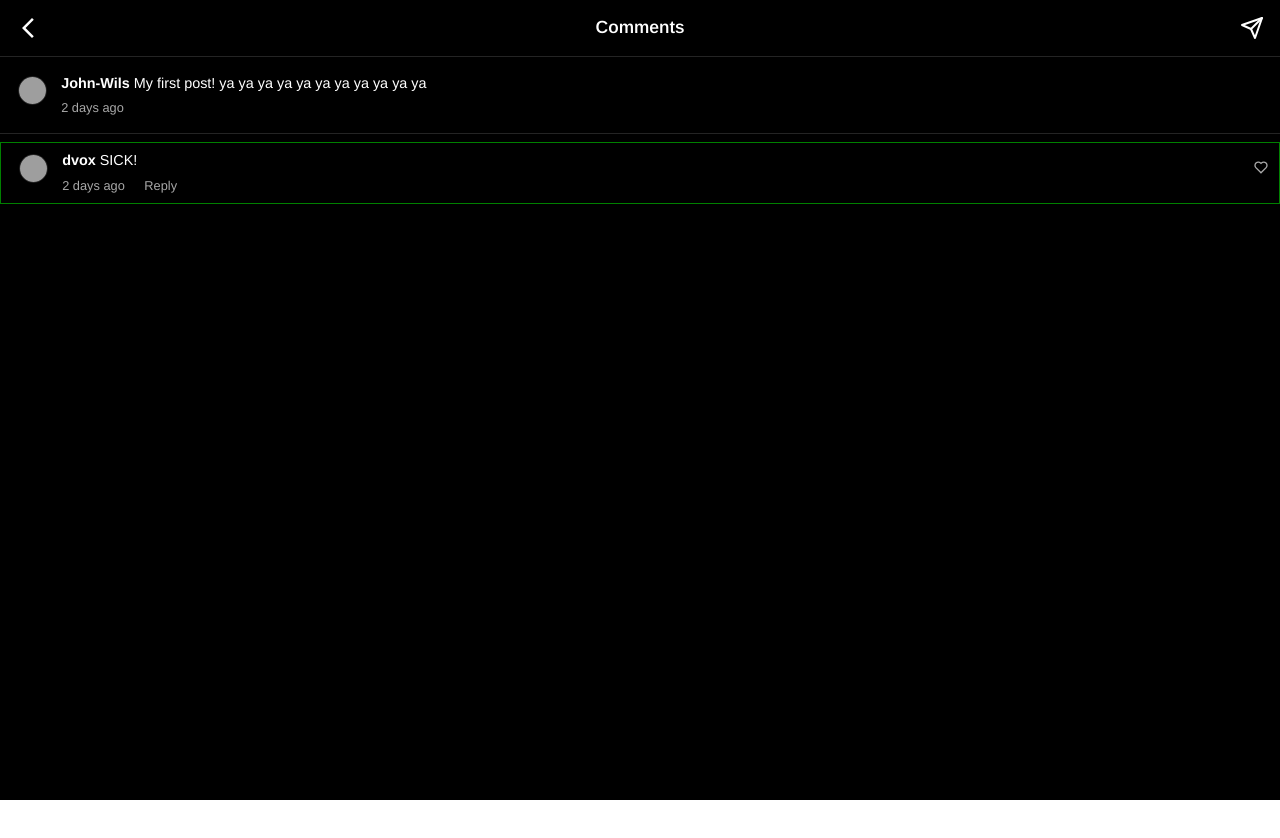
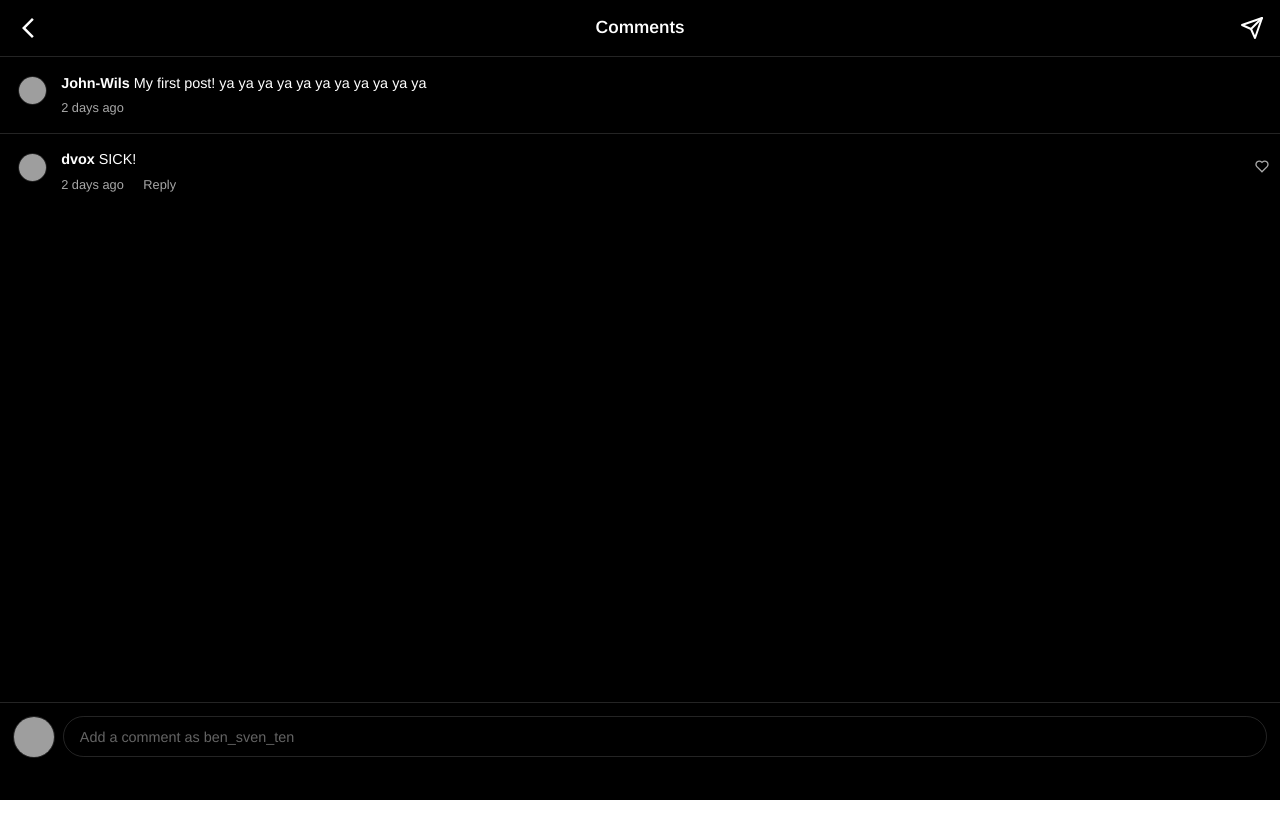
Before and after one commit to uwitdat/instagram-clone, a Next.js app: page / in a window 1280 px wide. Both pictures are taken after a click on the icon 63 px from the left and 526 px from the top of the page. Shown: the top 838 px of the page. Built offline with nearby package versions, Linux system fonts and the light colour scheme; grey boxes are pictures that could not be loaded.

Commit message:
added comment input field

```diff
--- a/components/Comments.js
+++ b/components/Comments.js
@@ -1,4 +1,4 @@
-import React from 'react'
+import React, { useState } from 'react'
 import commentStyles from '../styles/comments.module.scss';
 import { FiSend } from 'react-icons/fi';
 import { MdOutlineArrowBackIosNew } from 'react-icons/md';
@@ -8,8 +8,11 @@ import moment from 'moment';
 const Comments = ({ showComments, setShowComments, currentTopPosition, post }) => {
 
   const handleCloseComments = () => setShowComments(false)
+  const [newComment, setNewComment] = useState('')
 
-  console.log('post', post)
+  const [inputFocused, setInputFocused] = useState(null)
+  const onFocus = () => setInputFocused(true)
+  const onBlur = () => setInputFocused(false)
 
   return (
     <div className={showComments ? commentStyles.showComments : commentStyles.comments} style={{ top: `${currentTopPosition}px` }}>
@@ -29,8 +32,8 @@ const Comments = ({ showComments, setShowComments, currentTopPosition, post }) =
       </section>
 
       <div className={commentStyles.commentContent}>
-        {post.comments.map((comment) => (
-          <section key={comment.id} className={commentStyles.postDetails}>
+        {post.comments.map((comment, idx) => (
+          <section key={idx} className={commentStyles.postDetails}>
             <div>
               <img src={comment.userAvatar} alt={comment.userAvatar} />
             </div>
@@ -44,6 +47,13 @@ const Comments = ({ showComments, setShowComments, currentTopPosition, post }) =
           </section>
         ))}
       </div>
+      <nav className={commentStyles.footerNav}>
+        <img src={'https://media.wired.com/photos/5926dc8ecfe0d93c474319dd/master/pass/PikachuTA-EWEATA.jpg'} alt={'https://media.wired.com/photos/5926dc8ecfe0d93c474319dd/master/pass/PikachuTA-EWEATA.jpg'} />
+        <input onChange={(e) => setNewComment(e.target.value)} value={newComment} onFocus={onFocus} onBlur={onBlur} placeholder='Add a comment as ben_sven_ten' />
+        {inputFocused ? (
+          <button type='submit'>Post</button>
+        ) : null}
+      </nav>
 
     </div>
   )
--- a/styles/comments.module.scss
+++ b/styles/comments.module.scss
@@ -12,10 +12,6 @@
   z-index: 1;
   position: absolute;
   overflow-y: scroll;
-  top: 0;
-  right: 0;
-  bottom: 0;
-  left: 0;
 }
 
 @keyframes show-comments {
@@ -35,6 +31,11 @@
   padding: 1rem;
   color: $color-white;
 
+  position: sticky;
+  background-color: $color-black;
+  top: 0;
+  z-index: 3;
+
   h3 {
     font-family: $font-primary;
     font-weight: 600;
@@ -50,12 +51,12 @@
 .commentContent {
   border-top: $nav-border;
   margin-top: 0.3rem;
-  color: white;
-  height: auto;
+  color: $color-white;
+  min-height: 71%; // may need to change hard coded height
 }
 
 .postDetails {
-  color: white;
+  color: $color-white;
   display: flex;
   padding: 0.2rem 0.6rem;
   position: relative;
@@ -118,7 +119,56 @@
   }
 }
 
-.postDetails:last-child {
-  border: 1px solid green;
-  margin-bottom: 8rem;
+.footerNav {
+  border-top: $nav-border;
+  background-color: black;
+  padding: 0.8rem;
+  position: sticky;
+  bottom: 0;
+  display: flex;
+  align-items: center;
+
+  img {
+    aspect-ratio: 1;
+    height: 2.5rem;
+    margin-right: 0.5rem;
+    border: $nav-border;
+    border-radius: 50%;
+  }
+
+  input {
+    padding: 0.7rem;
+    padding-right: 3.5rem;
+    width: 100%;
+    border-radius: 100vh;
+    border: $nav-border;
+    background-color: transparent;
+    color: $color-white;
+    font-size: 0.9rem;
+    outline: none;
+    word-break: break-all;
+
+    &::placeholder {
+      font-family: $font-primary;
+      font-weight: 400;
+      color: $color-grey-dark;
+      padding-left: 0.3rem;
+    }
+
+    &:focus {
+      outline: $color-white;
+    }
+  }
+
+  button {
+    border-color: transparent;
+    background-color: transparent;
+    color: $color-blue;
+    font-family: $font-primary;
+    font-weight: 600;
+    font-size: 1rem;
+    cursor: pointer;
+    position: absolute;
+    right: 1.5rem;
+  }
 }
--- a/styles/global.scss
+++ b/styles/global.scss
@@ -9,6 +9,8 @@ $font-primary: "Arimo", sans-serif;
 $color-white: #fff;
 $color-black: rgb(0, 0, 0);
 $color-grey: rgb(168, 168, 168);
+$color-grey-dark: rgb(100, 100, 100);
+$color-blue: rgb(158, 209, 252);
 
 //sizes
 $icon-size: 1.5rem;
```
